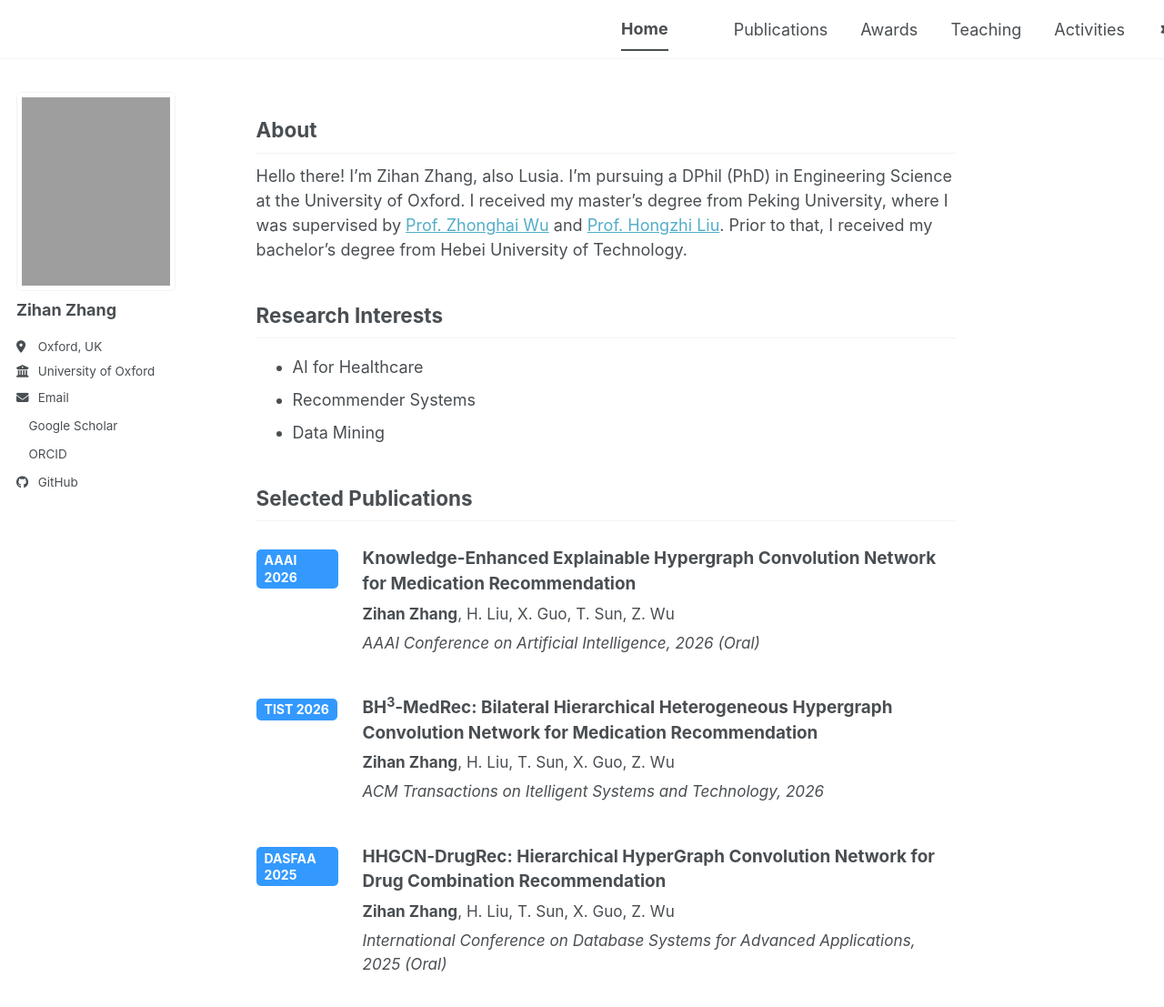
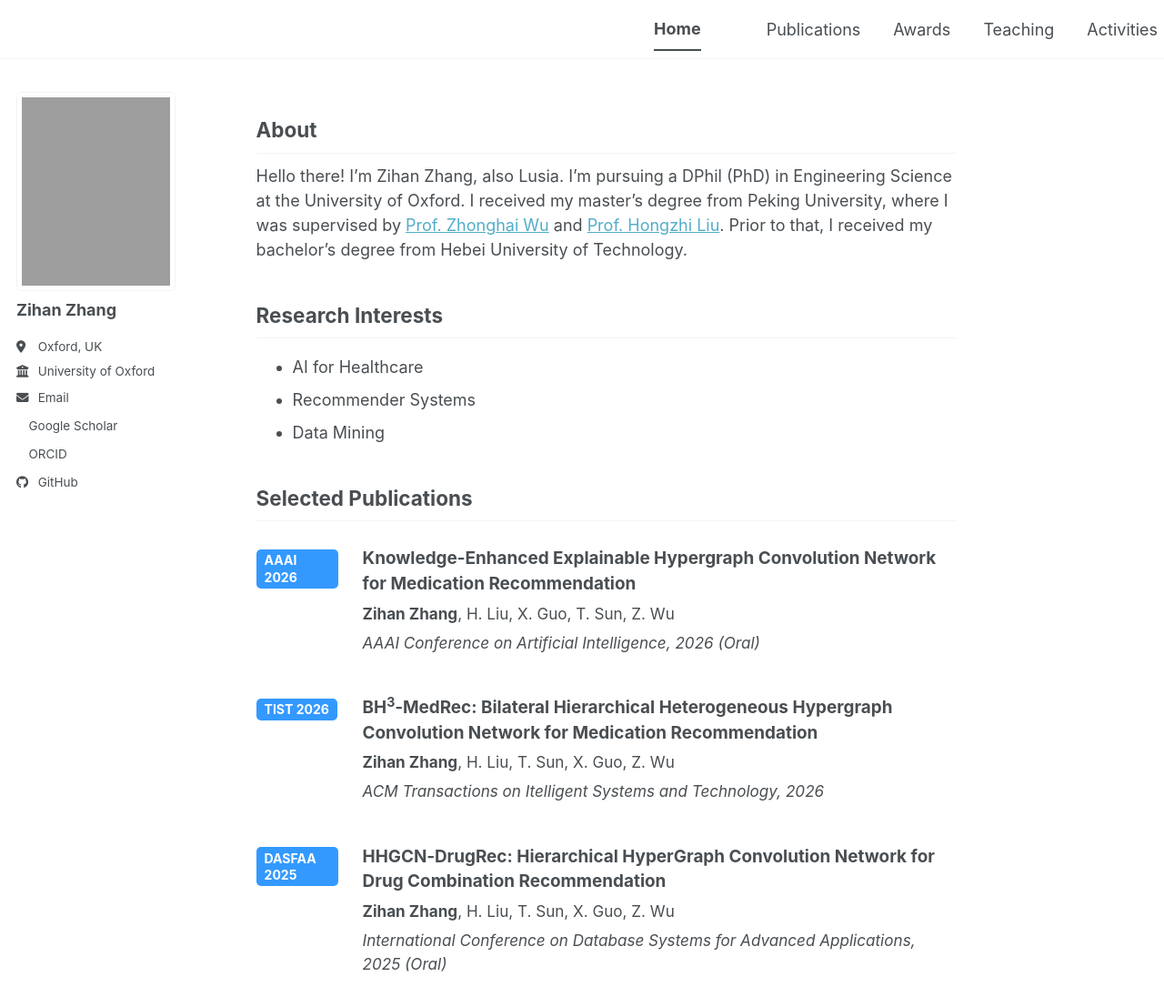
Before and after one commit to LusiaZ/LusiaZ.github.io, a Jekyll site: the page built from _pages/about.md, in a window 1280 px wide and 1198 px high. Shown: the top 1107 px of the window at 91% size. Built offline with Jekyll 4.4.1, drawn with Linux system fonts in a browser that asks for light colours; a style sheet for code colours, icons or effects is not loaded.

Commit message:
Update _navigation.scss

```diff
--- a/_sass/layout/_navigation.scss
+++ b/_sass/layout/_navigation.scss
@@ -205,7 +205,7 @@
    .visible-links {
      display: table;
      margin-left: auto;
-     margin-right: -2rem;
+     margin-right: -4rem;
 
     li {
       display: table-cell;
```
